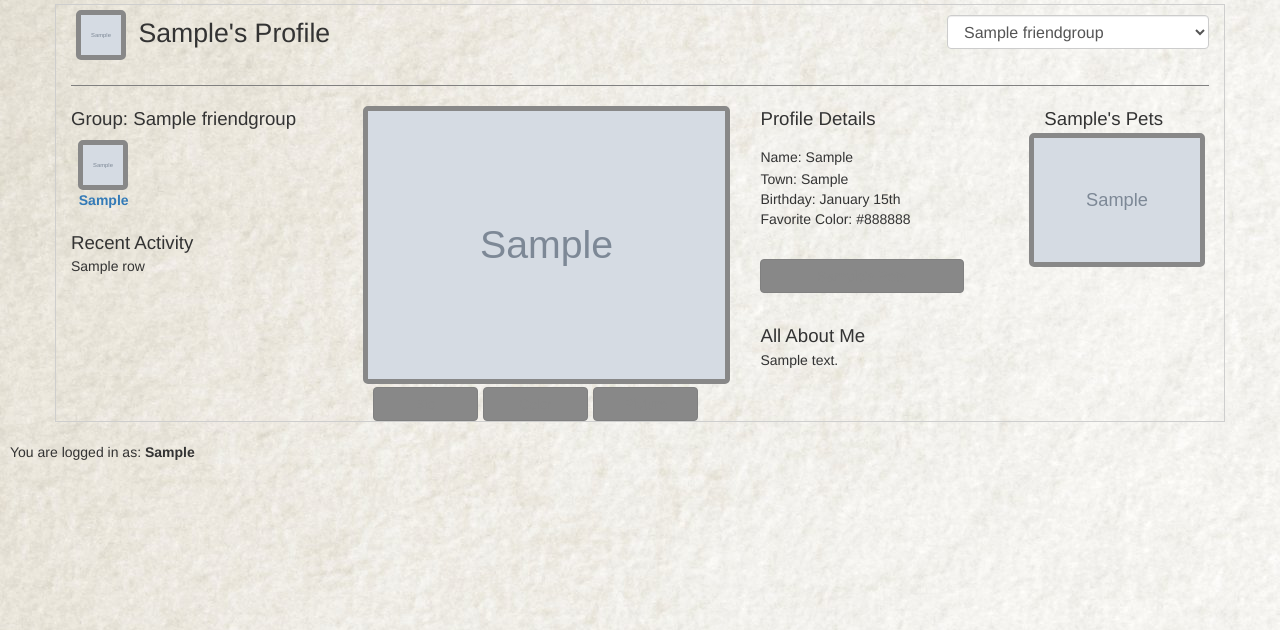
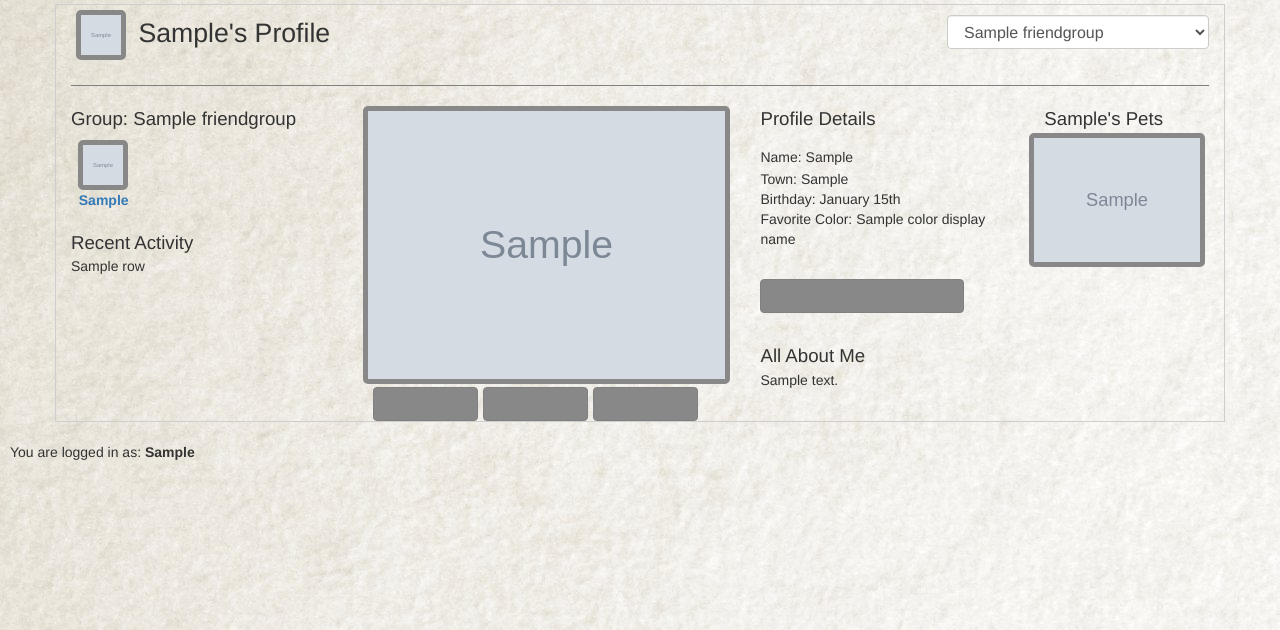
Before and after one commit to daveperry10/PositivePets, a Django app: template positivepets/templates/positivepets/profile.html in a window 1280 px wide. Shown: the part 128-758 px from the top of the page. Run offline with Django 3.2, Linux system fonts and the light colour scheme; a user stored in the database is signed in; tables that the repository leaves empty hold one stand-in row (values such as "Sample post"); the template is opened without the code that fills it: values that come from a table or form of the project are taken from there, most other values are stand-ins (such as "Sample title", 1, 10 or a date in 2020); grey boxes marked "Sample" are stand-in pictures; some libraries are stand-ins or nearby versions.

Commit message:
fix color name display on profile

```diff
--- a/positivepets/templates/positivepets/profile.html
+++ b/positivepets/templates/positivepets/profile.html
@@ -133,7 +133,7 @@
                         Name: {{friend.username | capfirst}} <br>
                         Town: {{friend.city | capfirst}}<br>
                         Birthday: {{friend.birthday | date:"F jS"}}<br>
-                        Favorite Color: {{color | capfirst}}<br>
+                        Favorite Color: {{color_display_name | capfirst}}<br>
                         <br>
                         <!--<br> Invited By: {{friend.invitedby.username | capfirst}}-->
 
--- a/positivepets/views/profile_views.py
+++ b/positivepets/views/profile_views.py
@@ -27,6 +27,7 @@ class ProfileView(generic.ListView):
             context['action'] = self.kwargs['action']
             context['pet_list'] = Pet.objects.filter(user=friend.id)
             context['user_list'] = CustomUser.objects.filter(id__in=get_active_friendgroup(self.request.user.id))
+            context['color_display_name'] = color_map[friend.color.lower()]['display_name']
 
             # Build up list of recent activity to display on profile page
             activity_list = []
```
